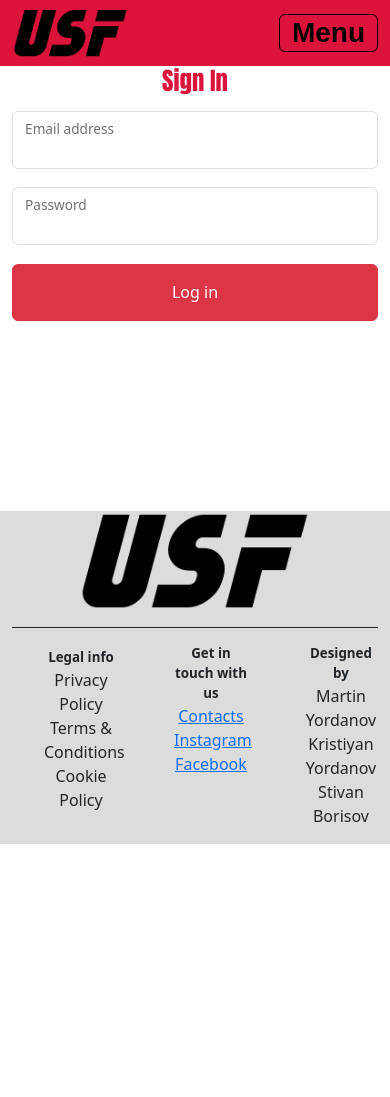
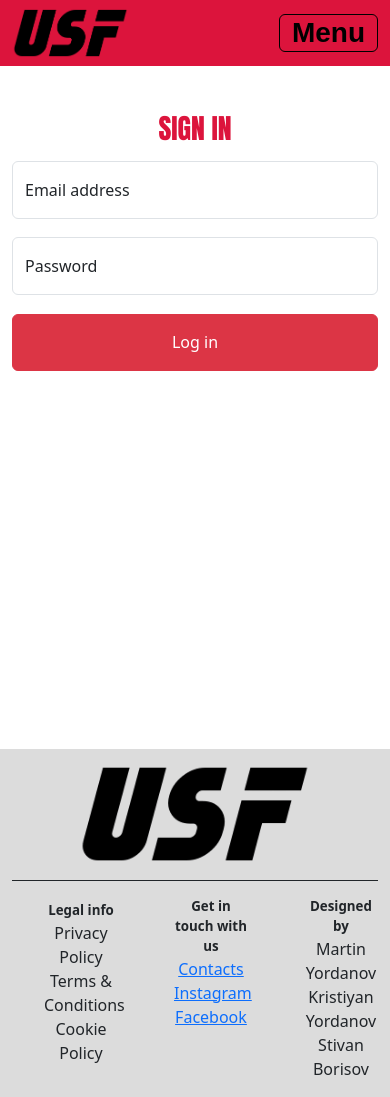
Before and after one commit to MartoKartechnicata/kurs-ov_proekt, a PHP site: page /Pages/login.php in a window 390 px wide. Before the commit the page ends 844 px from the top, so only its background shows below. Run offline with PHP 8.4, Linux system fonts and the light colour scheme.

Commit message:
login i register

```diff
--- a/Pages/login.php
+++ b/Pages/login.php
@@ -122,15 +122,20 @@ if (isset($_POST['email']) && isset($_POST['password'])) {
 </div>
 </div>
 </div>
-<form method="post" class="registration-form" enctype="multipart/form-data">
+<form method="post" class="login-form" enctype="multipart/form-data">
 <div class="container-fluid border-container-form form-color">
 <div class="row register-form-heading">
+<div class="d-md-block d-none">
     <h2 style="text-align:center">Sign In</h2>
+</div>
+<div class="d-md-none d-block">
+    <h1 style="text-align:center;padding-top:2%">SIGN IN</h1>
+</div>
 </div>
 <div class="row form-rows"  style="padding-top:2%;">
     <div class="col">
       <div class="form-floating">
-        <input type="email" class="form-control" id="floatingInputGrid" name="email">
+        <input type="email" class="form-control" id="floatingInputGrid" name="email" placeholder="Email address">
         <label for="floatingInputGrid">Email address</label>
       </div>
     </div>
@@ -138,14 +143,14 @@ if (isset($_POST['email']) && isset($_POST['password'])) {
 <div class="row last-row">
     <div class="col">
         <div class="form-floating">
-            <input type="text" class="form-control" id="password" name="password">
+            <input type="text" class="form-control" id="password" name="password" placeholder="Password">
             <label for="password">Password</label>
         </div>
     </div>
 </div>
 <div class="row" style="text-align:center; padding-bottom:2%;">
     <div class="col">
-       <input class="btn btn-danger" type="submit" name="submit" value="Log in">
+       <input class="btn btn-danger btn-danger-submit" type="submit" name="submit" value="Log in">
     </div>
 </div>
 </div>
--- a/Pages/registration.php
+++ b/Pages/registration.php
@@ -101,14 +101,14 @@ if ( isset( $_POST['submit'] ) ) {
 <div class="container-fluid text-center">
     <div class="row">
         <div class="col">
-        <div class="d-md-block d-none">
+        <div class="d-lg-block d-none">
         <img src="../images/logo1-white.png" alt="usf-logo" class="logo-form">
         </div>
         </div>
     </div>
     <div class="row">
         <div class="col">
-        <div class="d-md-block d-none">
+        <div class="d-lg-block d-none">
         <h1 class="slogan">We make the big fights happen</h1>
         </div>
 </div>
@@ -197,7 +197,7 @@ if ( isset( $_POST['submit'] ) ) {
 </div>
 <div class="row" style="text-align:center; padding-bottom:2%;">
     <div class="col">
-       <input class="btn btn-danger" type="submit" name="submit" value="Register">
+       <input class="btn btn-danger btn-danger-submit" type="submit" name="submit" value="Register">
     </div>
 </div>
 </div>
--- a/Style.css
+++ b/Style.css
@@ -66,7 +66,7 @@ main{
     text-align: center;
 }
 
-.btn-danger{
+.btn-danger-submit{
     width:100%;
     height: 150%;
 }
@@ -89,8 +89,13 @@ font-size:1.75rem;
 
 
 .registration-form{
-    padding-bottom:50%;
+    padding-bottom:20%;
     padding-top:0%;
+}
+
+.login-form{
+    padding-bottom: 100%;
+    padding-top: 10%;
 }
 
 .toggler-menu{
--- a/components/footer.html
+++ b/components/footer.html
@@ -31,7 +31,7 @@
             </div>
           </div>
           <div class="d-lg-none d-block">
-          <div class="row" >
+          <div class="row" style="padding-top: 4%">
             <div class="col footer-img-col">
               <img src="../images/logo1.png" alt="USF logo" class="footer-img" >
             </div>
```
Also changed, not shown: other parts of Style.css (+23 -4 lines).
